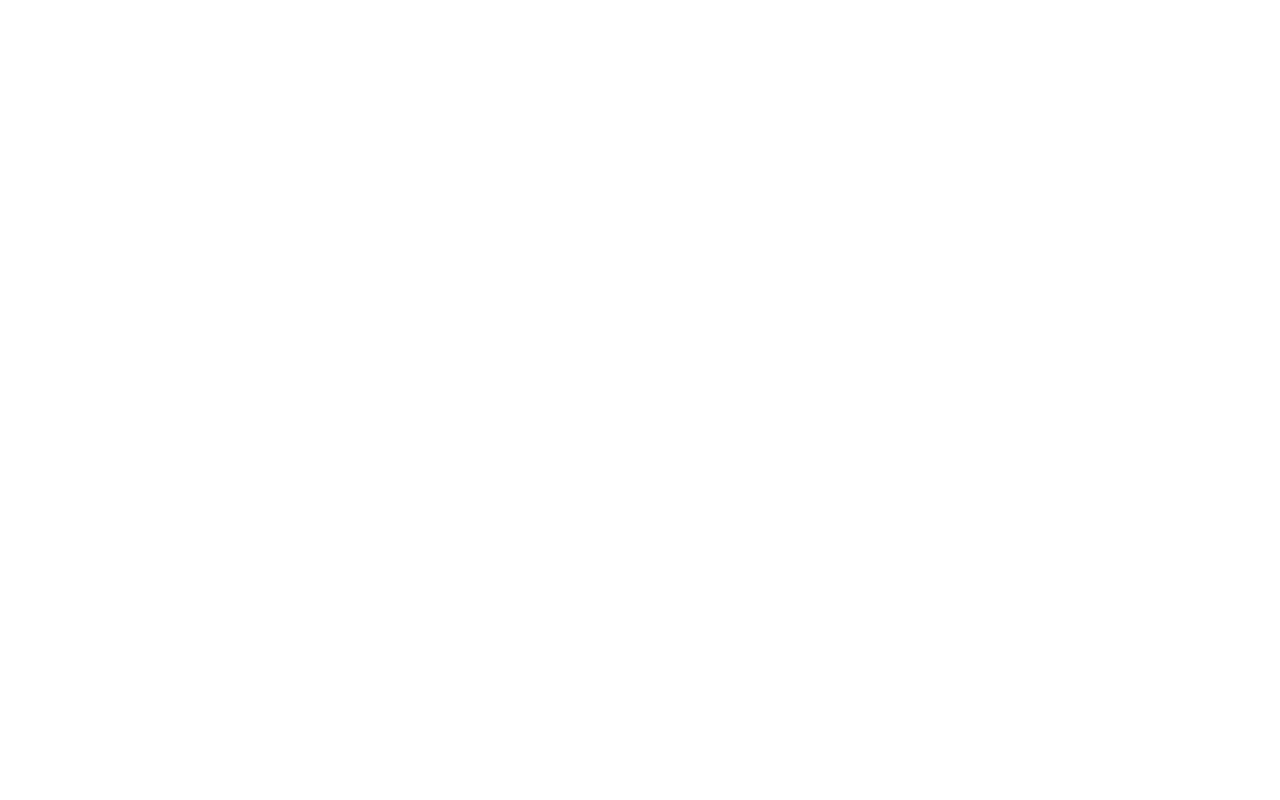
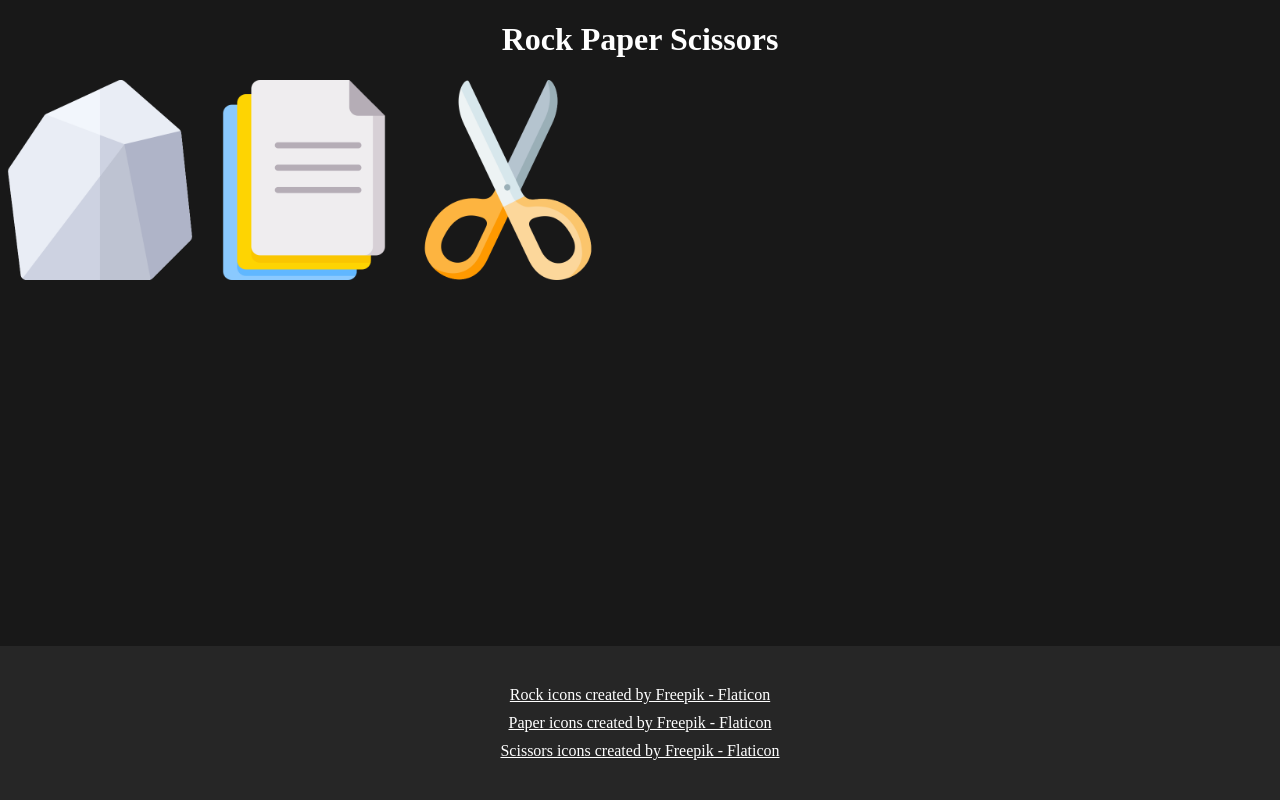
Before and after one commit to SirIsaacNeutron/rock-paper-scissors, a plain HTML site: page index.html in a window 1280 px wide. Drawn offline with Linux system fonts and the light colour scheme.

Commit message:
Add basic web layout
No game logic has been implemented yet.

```diff
--- a/index.html
+++ b/index.html
@@ -4,9 +4,25 @@
     <meta charset="UTF-8">
     <title>Rock Paper Scissors</title>
 
-    <script src="game.js" async></script>
+    <link rel="stylesheet" href="styles.css">
+
+    <script src="game.js" defer></script>
 </head>
 <body>
+    <div class="title">
+        <h1>Rock Paper Scissors</h1>
+    </div>
 
+    <div class="buttons">
+        <img src="images/rock.png" alt="">
+        <img src="images/paper.png" alt="">
+        <img src="images/scissors.png" alt="">
+    </div>
+
+    <footer>
+        <a href="https://www.flaticon.com/free-icons/rock" title="rock icons">Rock icons created by Freepik - Flaticon</a>
+        <a href="https://www.flaticon.com/free-icons/paper" title="paper icons">Paper icons created by Freepik - Flaticon</a>
+        <a href="https://www.flaticon.com/free-icons/scissors" title="scissors icons">Scissors icons created by Freepik - Flaticon</a>
+    </footer>
 </body>
 </html>
--- /dev/null
+++ b/styles.css
@@ -0,0 +1,39 @@
+body {
+    margin: 0;
+    min-height: 100vh;
+
+    display: flex;
+    flex-direction: column;
+
+    color: white;
+    background-color: #181818;
+}
+
+.title {
+    display: flex;
+
+    justify-content: center;
+    align-items: center;
+}
+
+a {
+    color: inherit;
+}
+
+.buttons > img {
+    width: 200px;
+    height: 200px;
+}
+
+footer {
+    margin-top: auto;
+    display: flex;
+    flex-direction: column;
+
+    justify-content: center;
+    align-items: center;
+    gap: 10px;
+
+    padding: 40px;
+    background-color: #262626;
+}
```
Also changed, not shown: images/paper.png (added), images/rock.png (added), images/scissors.png (added).
